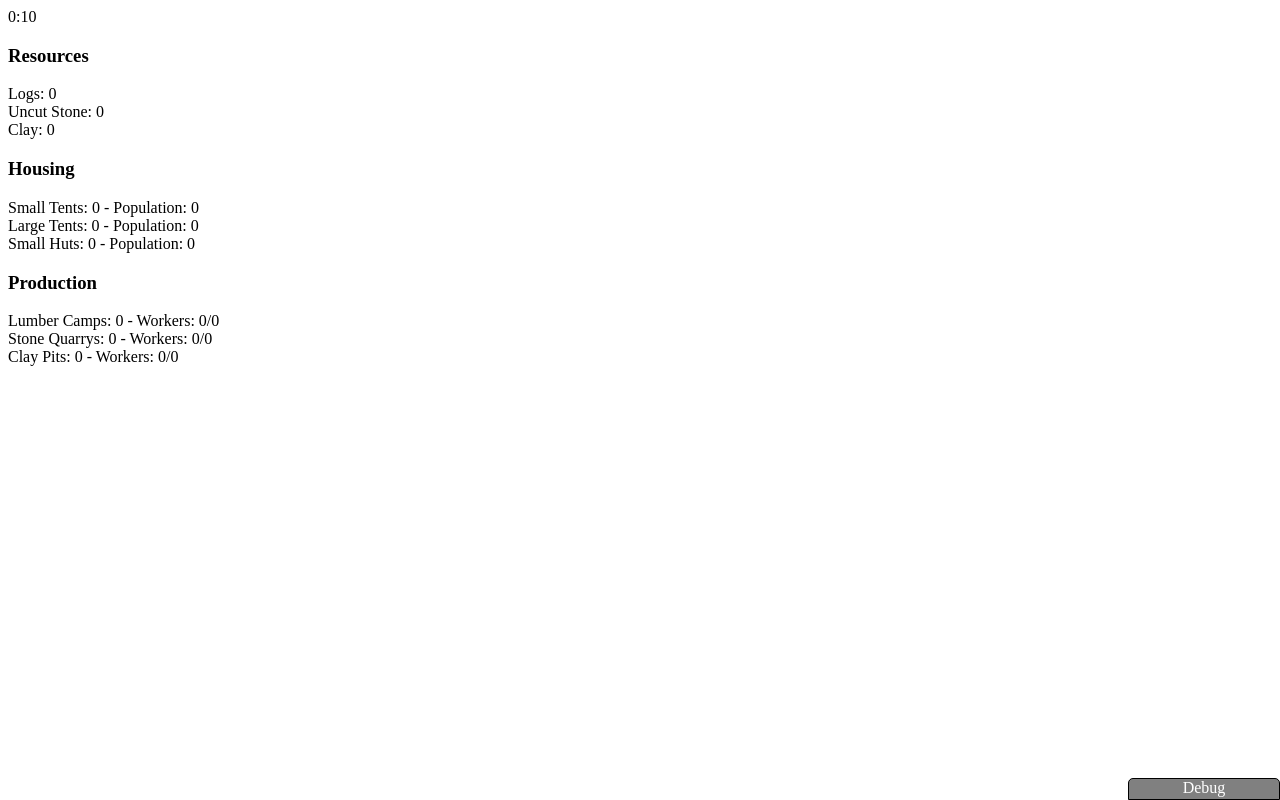
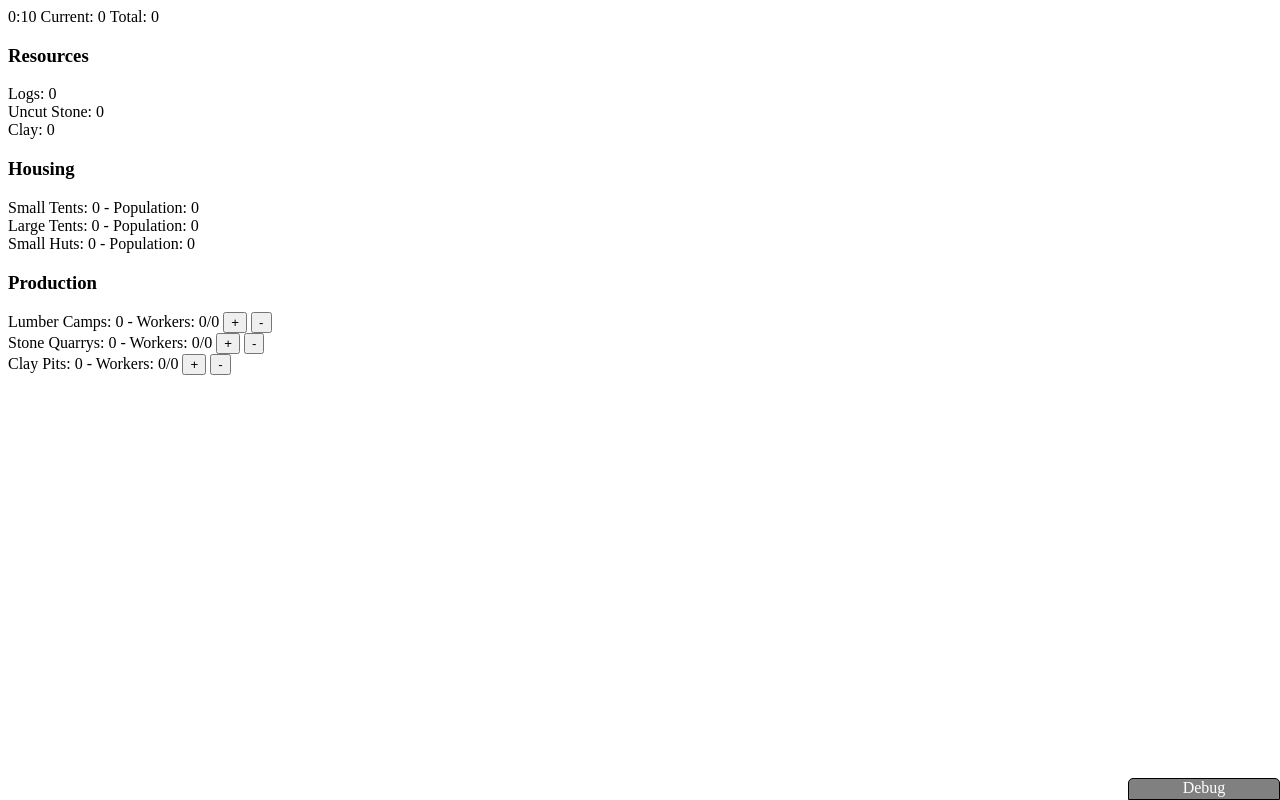
Before and after one commit to Techhead55/TownBuilder, a plain HTML site: page public/index.html in a window 1280 px wide. Drawn offline with nearby package versions, Linux system fonts and the light colour scheme.

Commit message:
Worker populations are working! Caps to the building and the town capacity. Also added a bunch of rendering code to make sure it tested correctly.

```diff
--- a/public/index.html
+++ b/public/index.html
@@ -12,7 +12,9 @@
         <script>
             /// <reference path="scripts/jquery-1.10.2-vsdoc.js" />
         </script>
-        <div id="dayTimer"></div>
+        <div id="dayTimer" style="display: inline"></div>
+        <div id="populationCurrent" style="display: inline"></div>
+        <div id="populationTotal" style="display: inline"></div>
         <div>
             <h3>Resources</h3>
             <div id="logs"></div>
@@ -29,9 +31,9 @@
 
         <div>
             <h3>Production</h3>
-            <div id="campLogs"></div>
-            <div id="campStone"></div>
-            <div id="campClay"></div>
+            <div><div id="campLogs" style="display: inline"></div> <button onclick="buildingWork.primary.campLogs.addWorker(1)">+</button> <button onclick="buildingWork.primary.campLogs.subtractWorker(1)">-</button></div>
+            <div><div id="campStone" style="display: inline"></div> <button onclick="buildingWork.primary.campStone.addWorker(1)">+</button> <button onclick="buildingWork.primary.campStone.subtractWorker(1)">-</button></div>
+            <div><div id="campClay" style="display: inline"></div> <button onclick="buildingWork.primary.campClay.addWorker(1)">+</button> <button onclick="buildingWork.primary.campClay.subtractWorker(1)">-</button></div>
         </div>
 
         <div id="debug">
@@ -44,6 +46,10 @@
                 <button onClick="buildingHouse.tentSmall.add(1)">Build Small Tent</button>
                 <button onClick="buildingHouse.tentLarge.add(1)">Build Large Tent</button>
                 <button onclick="buildingHouse.hutSmall.add(1)">Build Small Hut</button>
+                <br />
+                <button onclick="buildingWork.primary.campLogs.add(1)">Build Lumber Camp</button>
+                <button onclick="buildingWork.primary.campStone.add(1)">Build Stone Quarry</button>
+                <button onclick="buildingWork.primary.campClay.add(1)">Build Clay Pit</button>
             </div>
         </div>
     </body>
--- a/public/main.js
+++ b/public/main.js
@@ -33,10 +33,6 @@ function countdown(elementID, fn, seconds){
 
 var dayCount = 0;
 
-//window.onload = function () {
-//    countdown("dayTimer", dailyFunctions, 15);
-//}
-
 function dailyFunctions(){
     countdown("dayTimer", dailyFunctions, 15);
     dailyIncome()
@@ -57,16 +53,18 @@ function calculateHousing(){
         console.log(buildingHouse[key].publicName + "s population: " + totalPop);
     };
     console.log("Total: " + populationTotal);
+    document.getElementById("populationTotal").innerHTML = "Total: " + populationTotal;
 };
 
 function calculateWorkers(){
     populationCurrent = 0;
     for (var key in buildingWork){
-        for (var subkey in key){
-            populationCurrent += buildingWork[key[subkey]].worker;
-            console.log(buildingWork[key[subkey]].publicName + "'s workers: " + buildingWork[key[subkey]].worker);
+        for (var subkey in buildingWork[key]){
+            populationCurrent += buildingWork[key][subkey].worker;
+            console.log(buildingWork[key][subkey].publicName + "'s workers: " + buildingWork[key][subkey].worker);
         };
     };
+    document.getElementById("populationCurrent").innerHTML = "Current: " + populationCurrent;
 };
 
 // ================================
@@ -200,13 +198,14 @@ function buildingWork(publicName, idName, workerCap, incomeResource, expenseReso
     };
 
     this.addWorker = function (num) {
-        if (num <= populationLabourer) {
-            if (this.worker + num > this.totalWorkerCap) {
-                this.worker = this.totalWorkerCap;
+        if (num <= populationTotal - populationCurrent) {
+            if (this.worker + num > this.amount * this.baseWorkerCap) {
+                this.worker = this.amount * this.baseWorkerCap;
             } else {
                 this.worker += num;
             };
             calculateWorkers();
+            this.render();
         } else {
             console.log("Not enough spare workers");
             return false;
@@ -220,6 +219,7 @@ function buildingWork(publicName, idName, workerCap, incomeResource, expenseReso
             return false;
         };
         calculateWorkers();
+        this.render();
     };
 };
 
@@ -275,6 +275,9 @@ var buildingHouse = {
 // ================================
 
 function init(){
+    document.getElementById("populationCurrent").innerHTML = "Current: " + populationCurrent;
+    document.getElementById("populationTotal").innerHTML = "Total: " + populationTotal;
+
     for(var key in resource.rawMaterial){
         console.log(key);
         resource.rawMaterial[key].render();
```
